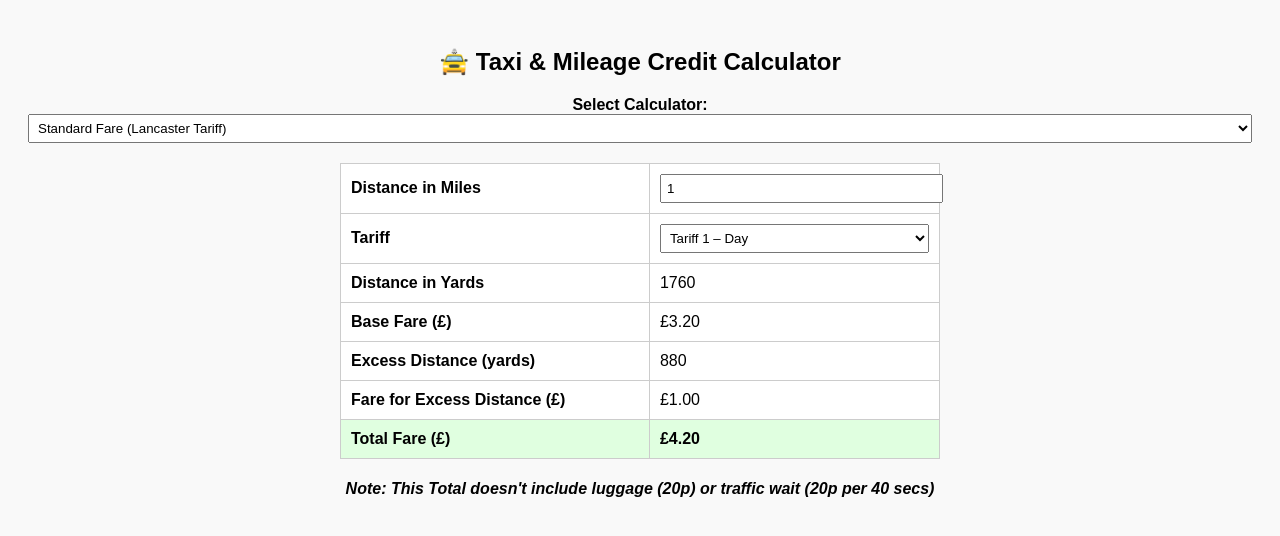
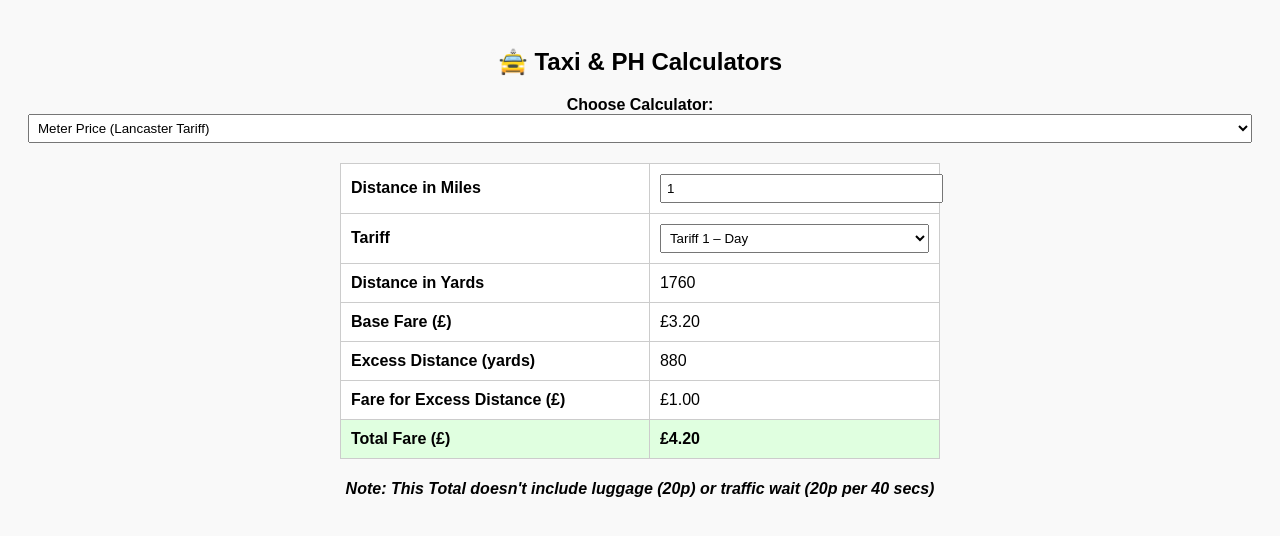
Before and after one commit to yuslolanc/CombinedCalc, a plain HTML site: page index.html in a window 1280 px wide. Drawn offline with Linux system fonts and the light colour scheme.

Commit message:
Update index.html

```diff
--- a/index.html
+++ b/index.html
@@ -20,12 +20,12 @@
 </head>
 <body>
 
-<h2>🚖 Taxi & Mileage Credit Calculator</h2>
+<h2>🚖 Taxi & PH Calculators</h2>
 
 <div style="text-align:center;">
-  <label><strong>Select Calculator:</strong></label>
+  <label><strong>Choose Calculator:</strong></label>
   <select onchange="toggleCalculator(this.value)">
-    <option value="standard">Standard Fare (Lancaster Tariff)</option>
+    <option value="standard"> Meter Price (Lancaster Tariff)</option>
     <option value="mileage">Mileage Credit (32090)</option>
   </select>
 </div>
```
